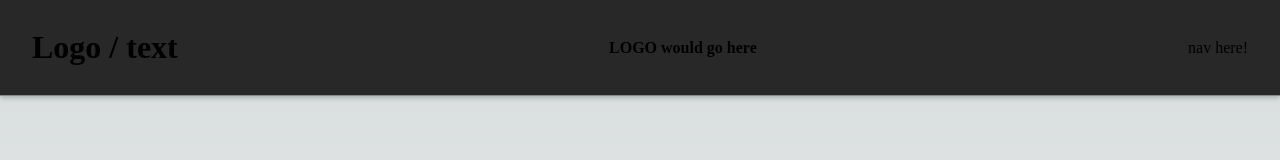
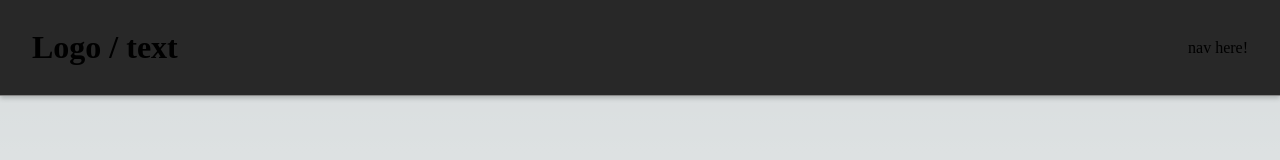
Before and after one commit to xxrobone/labb_2, a Next.js app: page / in a window 1280 px wide. Shown: the top 160 px of the page. Built offline with nearby package versions, Linux system fonts and the light colour scheme.

Commit message:
removed logo text from header in layout

```diff
--- a/app/components/header/Header.tsx
+++ b/app/components/header/Header.tsx
@@ -1,3 +1,4 @@
+'use client'
 import React, { ReactElement, ReactNode } from 'react'
 import styled from '@emotion/styled'
 
--- a/app/layout.tsx
+++ b/app/layout.tsx
@@ -14,7 +14,7 @@ export default function RootLayout({
   return (
     <html lang="en">
       <body>
-        <Header><strong>LOGO would go here</strong> <nav>nav here!</nav></Header>
+        <Header><nav>nav here!</nav></Header>
         {children}</body>
     </html>
   )
```
